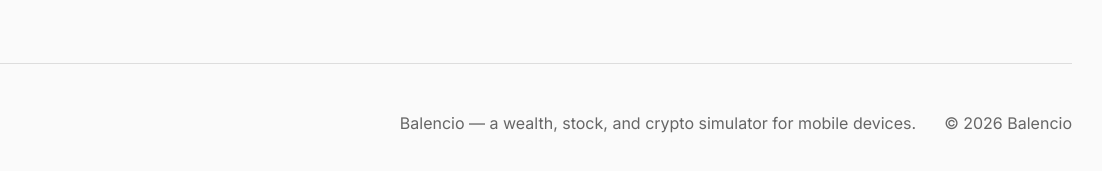
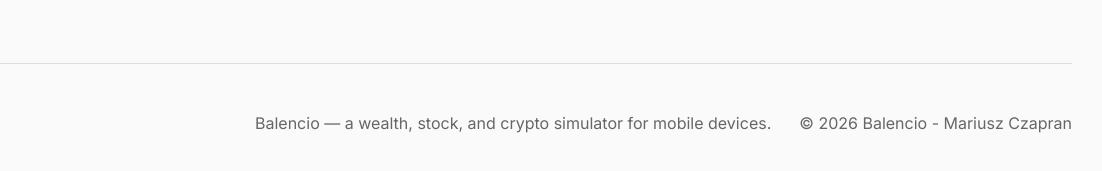
Before and after one commit to mariusz-czapran/balencio, a plain HTML site: page index.html in a window 1280 px wide. Shown: the part 5466-5637 px from the top of the page, 178-1280 px from the left. Drawn offline with Linux system fonts and the light colour scheme.

Commit message:
Update index.html

```diff
--- a/index.html
+++ b/index.html
@@ -233,7 +233,7 @@
   <footer class="site-footer section-shell">
     <img class="brand-logo footer-logo" src="assets/logo.png" alt="Balencio">
     <p>Balencio — a wealth, stock, and crypto simulator for mobile devices.</p>
-    <p>© <span id="year"></span> Balencio</p>
+    <p>© <span id="year"></span> Balencio - Mariusz Czapran</p>
   </footer>
 
   <script src="script.js"></script>
```
